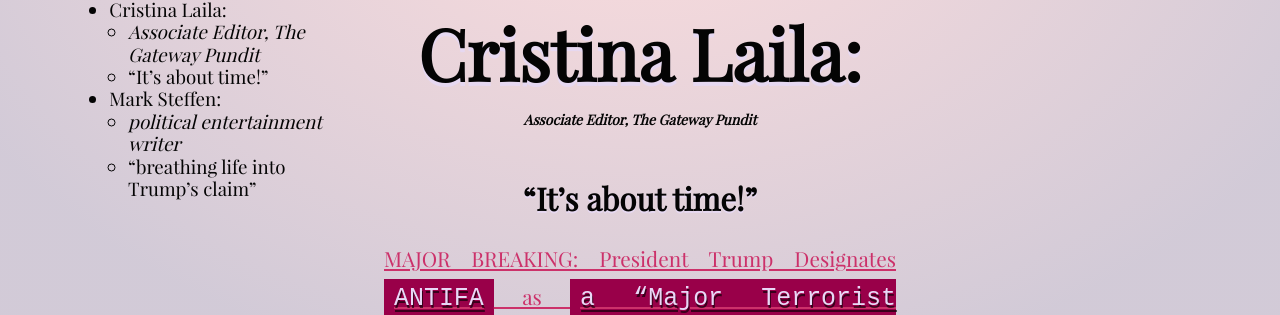
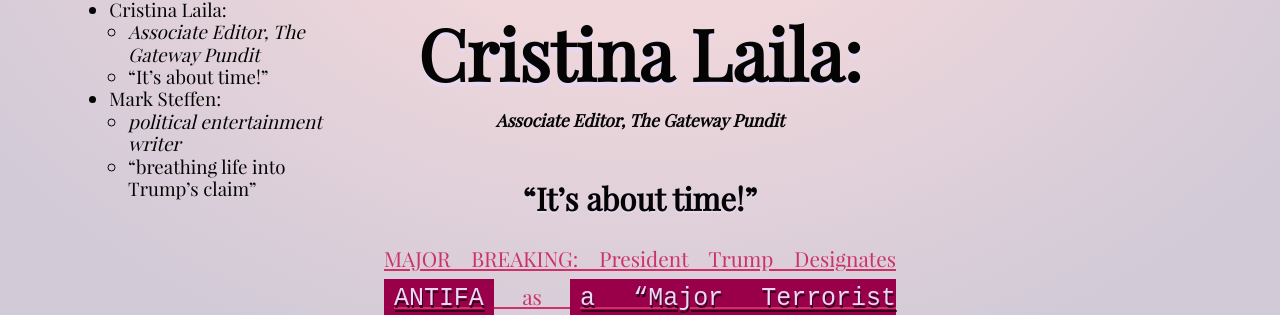
Before and after one commit to tiliv/antibody, a Jekyll site: the page built from docs/journal/autumn-ryan-Naked-Authoritarianism/index.md, in a window 1280 px wide and 900 px high, scrolled down 644 px. Shown: the part 148-463 px from the top of the window. Built offline with Jekyll 4.4.1, drawn with Linux system fonts in a browser that asks for light colours.

Commit message:
Slightly bigger
We don't need to go to the absolute bottom yet

```diff
--- a/docs/journal/autumn-ryan-Naked-Authoritarianism/quote.html
+++ b/docs/journal/autumn-ryan-Naked-Authoritarianism/quote.html
@@ -2,7 +2,7 @@
 
 ### {{ info.author }}:
 
-###### _{{ info.who }}_
+##### _{{ info.who }}_
 
 #### {{ info.quote }}
 
```
